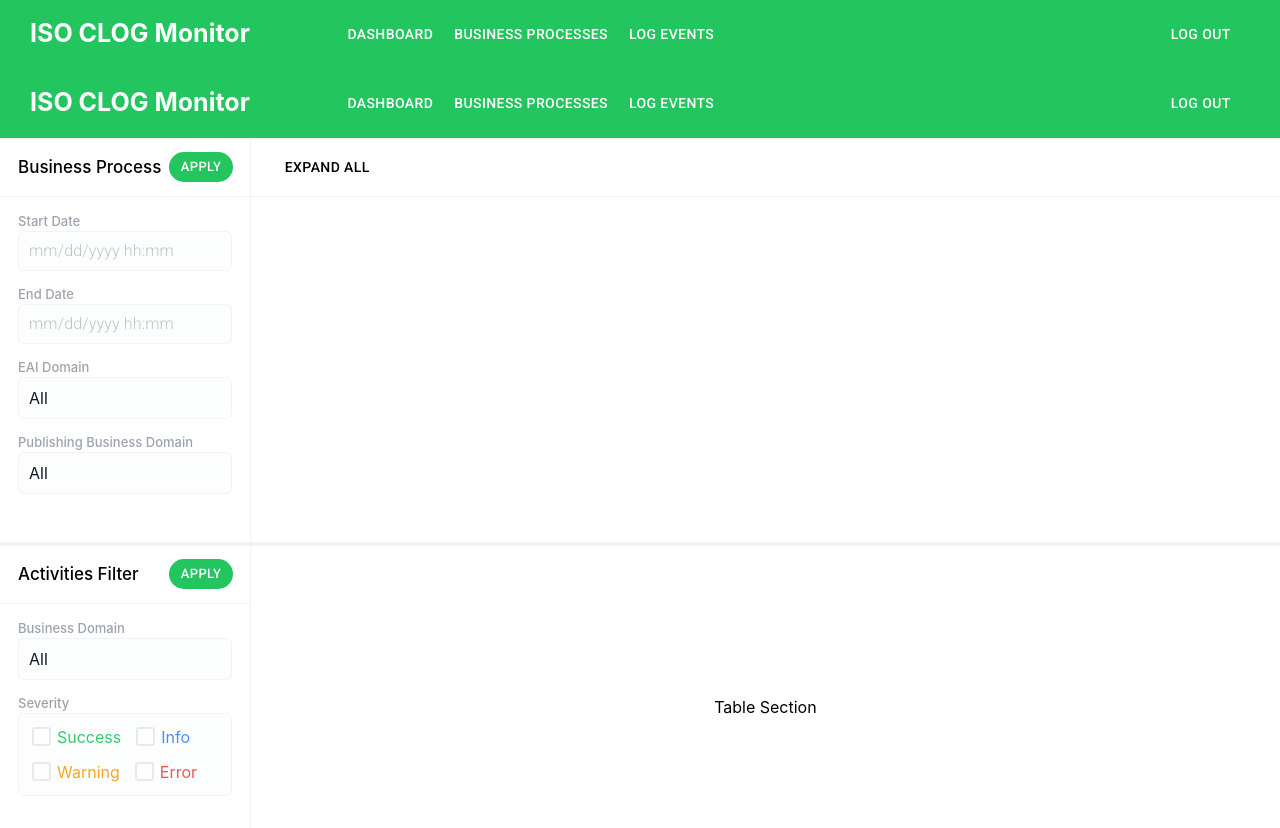
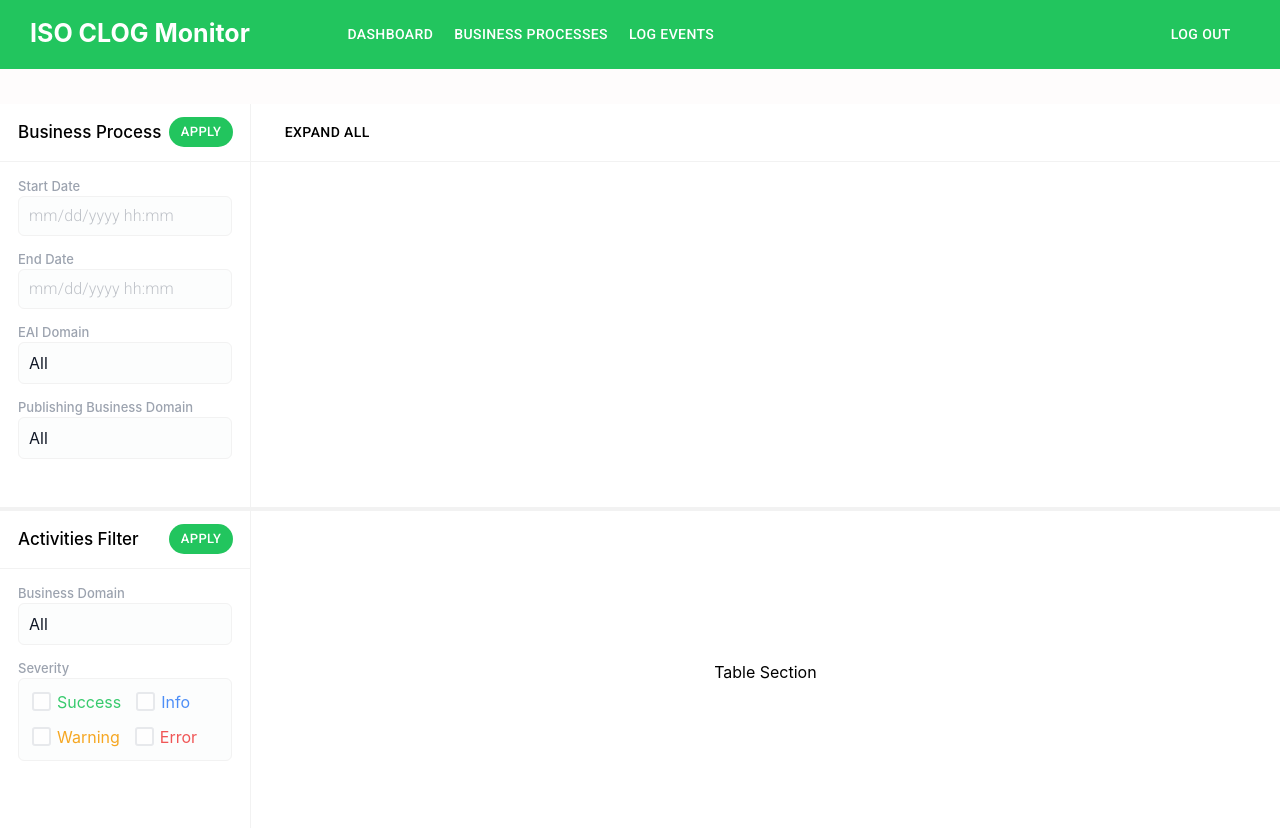
Before and after one commit to mbucc/320-S22-Track2, a Next.js app in the folder front-end/: page /business-process in a window 1280 px wide. Both pictures are taken after a click on the button "LOG IN". Shown: the top 828 px of the page. Built offline with nearby package versions, Linux system fonts and the light colour scheme.

Commit message:
remove navbar from other pages

```diff
--- a/front-end/pages/LogEvent.js
+++ b/front-end/pages/LogEvent.js
@@ -8,7 +8,7 @@ import {Container} from '@mui/material';
  *
  * @return {JSX.Element}
  */
-export default function LogEvent() {
+export default function LogEvent(props) {
   /* just some code to generate a big set of mock data */
   const mockData = [];
 
@@ -75,7 +75,7 @@ export default function LogEvent() {
 
   return (
     <div>
-      <Navbar />
+      {/* <Navbar /> */}
       <Container style = {formContainerStyle}>
         <Form mockData={mockData} setData={setData}/>
       </Container>
--- a/front-end/pages/business-process/index.js
+++ b/front-end/pages/business-process/index.js
@@ -4,7 +4,7 @@ import BPActivityView from '../../components/business-process/activity/core';
 import {BPColors, BPStandards} from '../../utils/business-process/standards';
 import Navbar from '../dashboard/Navbar';
 
-const BPIndex = () => {
+const BPIndex = (props) => {
   return (
     <div
       style={{
@@ -27,7 +27,7 @@ const BPIndex = () => {
           justifyContent: 'center',
         }}
       >
-        <div
+        {/* <div
           style={{
             width: '100%',
             height: 70,
@@ -39,8 +39,8 @@ const BPIndex = () => {
             justifyContent: 'center',
           }}
         >
-          <Navbar />
-        </div>
+          {/* <Navbar /> */}
+        {/* </div> */}
         <div
           style={{
             width: '100%',
```
